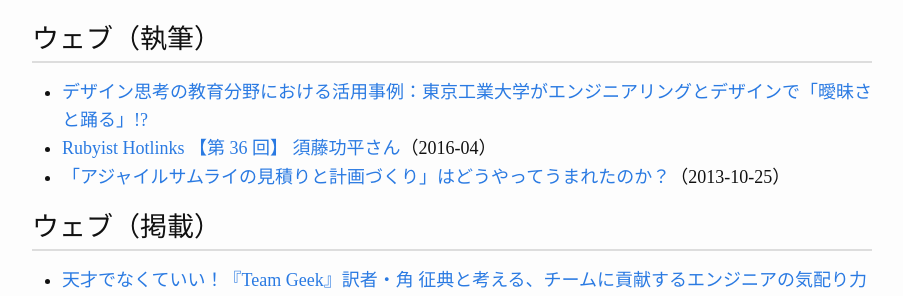
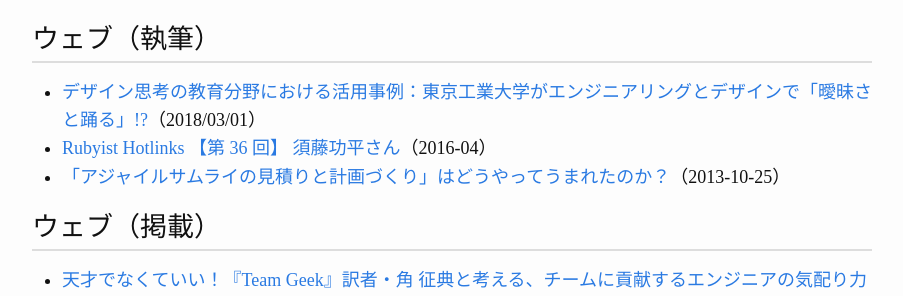
Before and after one commit to kdmsnr/kdmsnr.github.io, a Jekyll site: the page built from publication/index.md, in a window 1280 px wide and 900 px high, scrolled down 1991 px. Shown: the part 150-446 px from the top of the window, without its empty margins (188-1091 px from the left). Built offline with Jekyll 4.4.1, drawn with Linux system fonts in a browser that asks for light colours; nearby versions of some CDN libraries; library files that are not in the unit come from our copies; Markdown is read by kramdown in place of the engine named in the settings; comment, search, counter and statistics services are not loaded.

Commit message:
Add publication

```diff
--- a/publication/index.md
+++ b/publication/index.md
@@ -60,7 +60,7 @@ order: 2
 
 # ウェブ（執筆）
 
-- [デザイン思考の教育分野における活用事例：東京工業大学がエンジニアリングとデザインで「曖昧さと踊る」!?](https://edtechzine.jp/article/detail/741)
+- [デザイン思考の教育分野における活用事例：東京工業大学がエンジニアリングとデザインで「曖昧さと踊る」!?](https://edtechzine.jp/article/detail/741)（2018/03/01）
 - [Rubyist Hotlinks 【第 36 回】 須藤功平さん](http://magazine.rubyist.net/?0053-Hotlinks)（2016-04）
 - [「アジャイルサムライの見積りと計画づくり」はどうやってうまれたのか？](https://codezine.jp/article/detail/7462)（2013-10-25）
 
```
